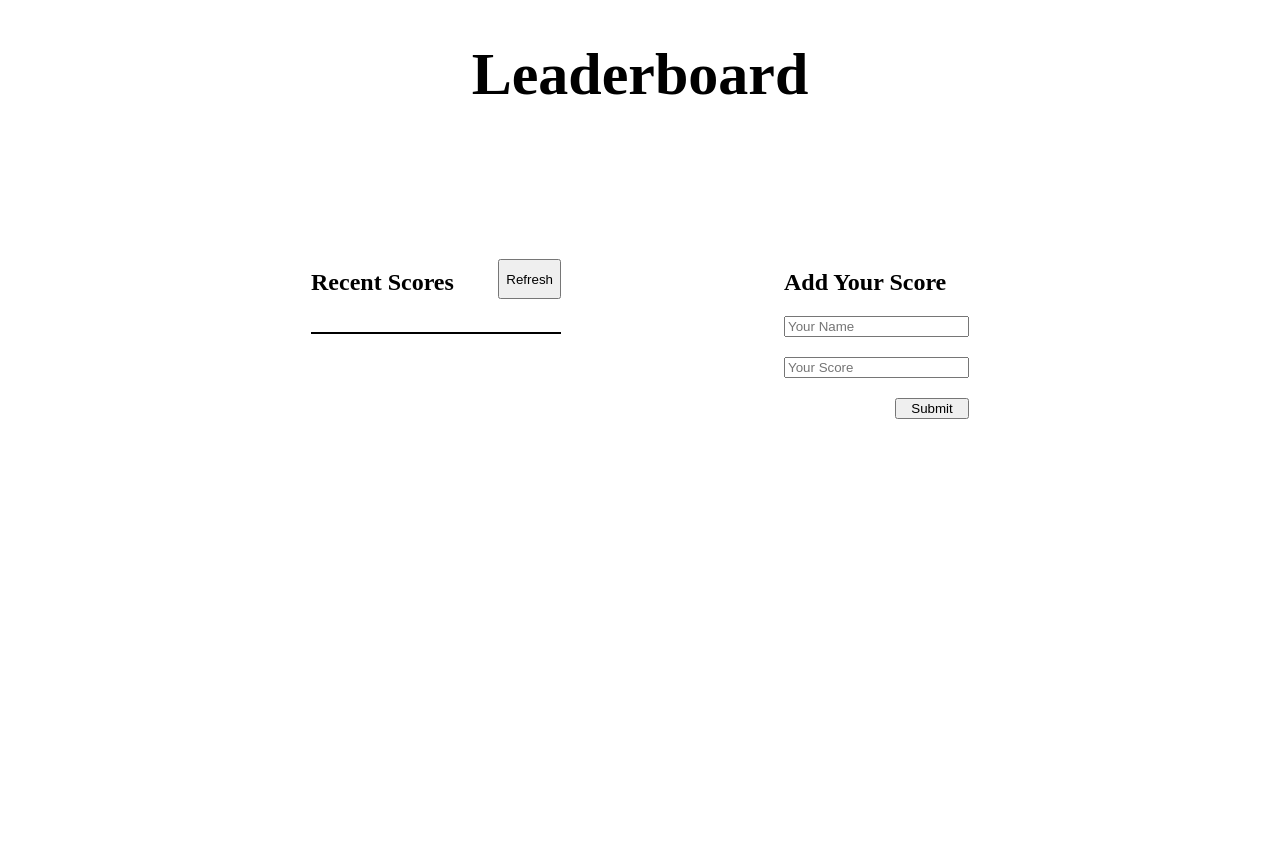
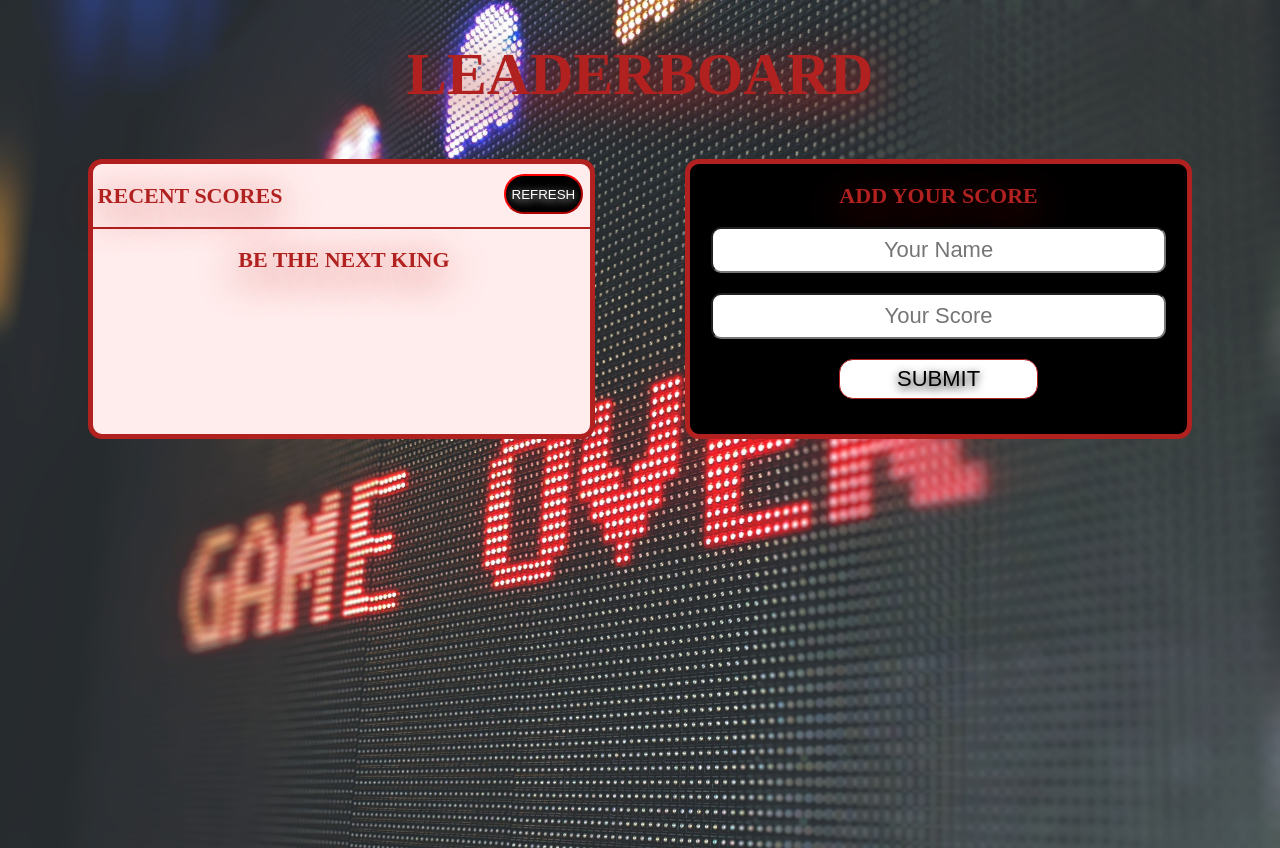
Before and after one commit to MoRaad97/Leaderboard, a website built with webpack: page src/template.html in a window 1280 px wide. Before the commit the page ends 800 px from the top, so only its background shows below. Built offline with nearby package versions, Linux system fonts and the light colour scheme; no server answers.

Commit message:
Add style to the page

```diff
--- a/src/styles/index.css
+++ b/src/styles/index.css
@@ -1,3 +1,9 @@
+body {
+  height: 100vh;
+  background-image: url(./imgs/gaming-bg.jpg);
+  background-size: cover;
+}
+
 .project-section {
   display: flex;
   justify-content: center;
@@ -7,11 +13,21 @@
 h1 {
   text-align: center;
   font-size: 60px;
+  color: #b0211f;
+  text-transform: uppercase;
+  text-shadow: 0px 10px 40px;
 }
 
+h2 {
+  text-align: center;
+  font-size: 22px;
+  color: #b0211f;
+  text-transform: uppercase;
+  text-shadow: 0px 10px 40px;
+}
 .container {
   width: 100%;
-  padding: 100px;
+  padding: 10px;
   display: flex;
   justify-content: space-evenly;
   gap: 20px;
@@ -20,6 +36,7 @@ h1 {
 .title-refresh {
   display: flex;
   justify-content: space-between;
+  border-bottom: 2px solid #b0211f ;
 }
 
 form {
@@ -29,30 +46,98 @@ form {
 }
 
 .recent-scores {
-  width: 250px;
+  min-height: 270px;
+  width: 40%;
+  background: #ffecec;
+  border: 5px solid #b0211f;
+  border-radius: 14px;
+}
+
+.recent-scores h2 {
+  margin-left: 5px;
 }
 
 .recent-scores ul > li {
   padding: 5px;
-  background-color: #ddd;
+  color: white;
+  background-color: rgb(43, 42, 42);
+  text-transform: capitalize;
 }
 
+.recent-scores ul > li:hover {
+ font-size: 20px;
+}
+
+
 .recent-scores ul > li:nth-child(odd) {
-  background-color: #eee;
+  background-color: #d65a58;
 }
 
 ul {
-  border: solid 1px;
+  border: none;
   list-style: none;
   padding: 0;
+  text-align: center;
 }
 
 button {
   height: 40px;
-  transform: translateY(10px);
+  transform: translate(-7px,10px);
+  color: white;
+  background-color: black;
+  border-color: red;
+  border-radius: 20px;
+  text-transform: uppercase;
+  text-shadow: 0 2px 10px;
+}
+
+.input {
+width: 90%;
+height: 40px;
+margin: 0 auto;
+font-size: 22px;
+text-align: center;
+outline: none;
+border-radius: 10px;
+}
+
+.input::placeholder {
+  text-align: center;
+  font-size: 22px;
 }
 
 input:last-child {
   width: 40%;
-  align-self: flex-end;
+  align-self: center;
+  background-color: white;
+  color: black;
+  border: 1px solid #b0211f;
+  border-radius: 14px;
+  height: 40px;
+  font-size: 22px;
+  text-transform: uppercase;
+  text-shadow: 0 3px 10px;
 }
+
+.add-score {
+  min-height: 270px;
+  width: 40%;
+  background: black;
+  border: 5px solid #b0211f;
+  border-radius: 14px;
+}
+
+@media (max-width:600px) {
+  .container {
+    flex-direction: column-reverse;
+  }
+  .add-score {
+    width: 100%;
+  }
+  .recent-scores {
+    width: 100%;
+  }
+  h1{
+    font-size: 40px;
+  }
+}
--- a/src/template.html
+++ b/src/template.html
@@ -18,13 +18,14 @@
           </div>
           <ul id="scores">
           </ul>
+          <h2 class="king">Be The Next King</h2>
         </div>
         <!-- Add Score -->
-        <div class="Add Your Score">
+        <div class="add-score">
           <h2>Add Your Score</h2>
           <form action="#" id="myForm">
-            <input required id="name" type="text " placeholder="Your Name" />
-            <input required id="score" type="range " placeholder="Your Score" />
+            <input class="input" required id="name" type="text " placeholder="Your Name" />
+            <input class="input" required id="score" type="range " placeholder="Your Score" />
             <input type="submit" value="Submit" />
           </form>
         </div>
```
Also changed, not shown: src/styles/imgs/gaming-bg.jpg (added).
